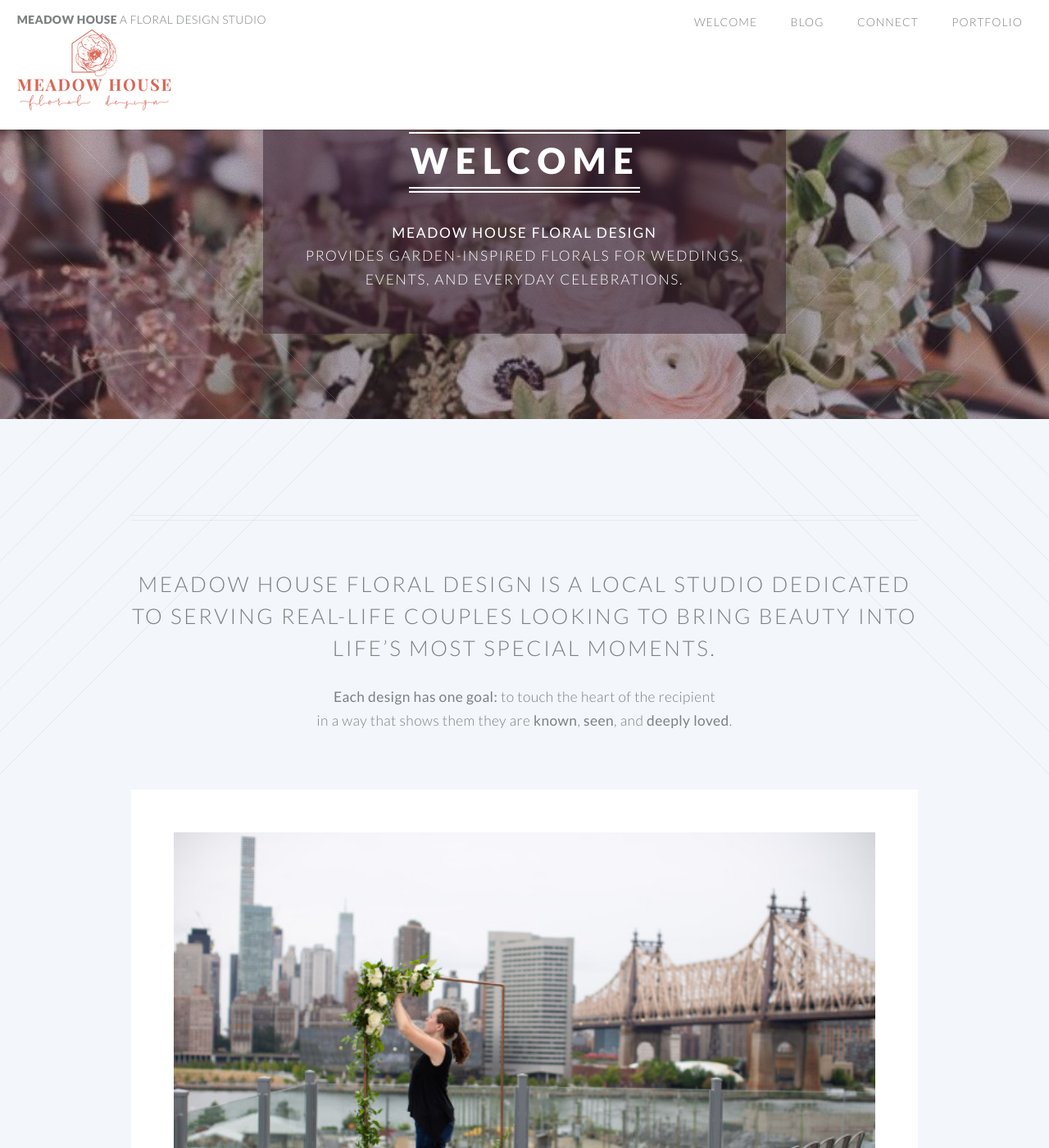
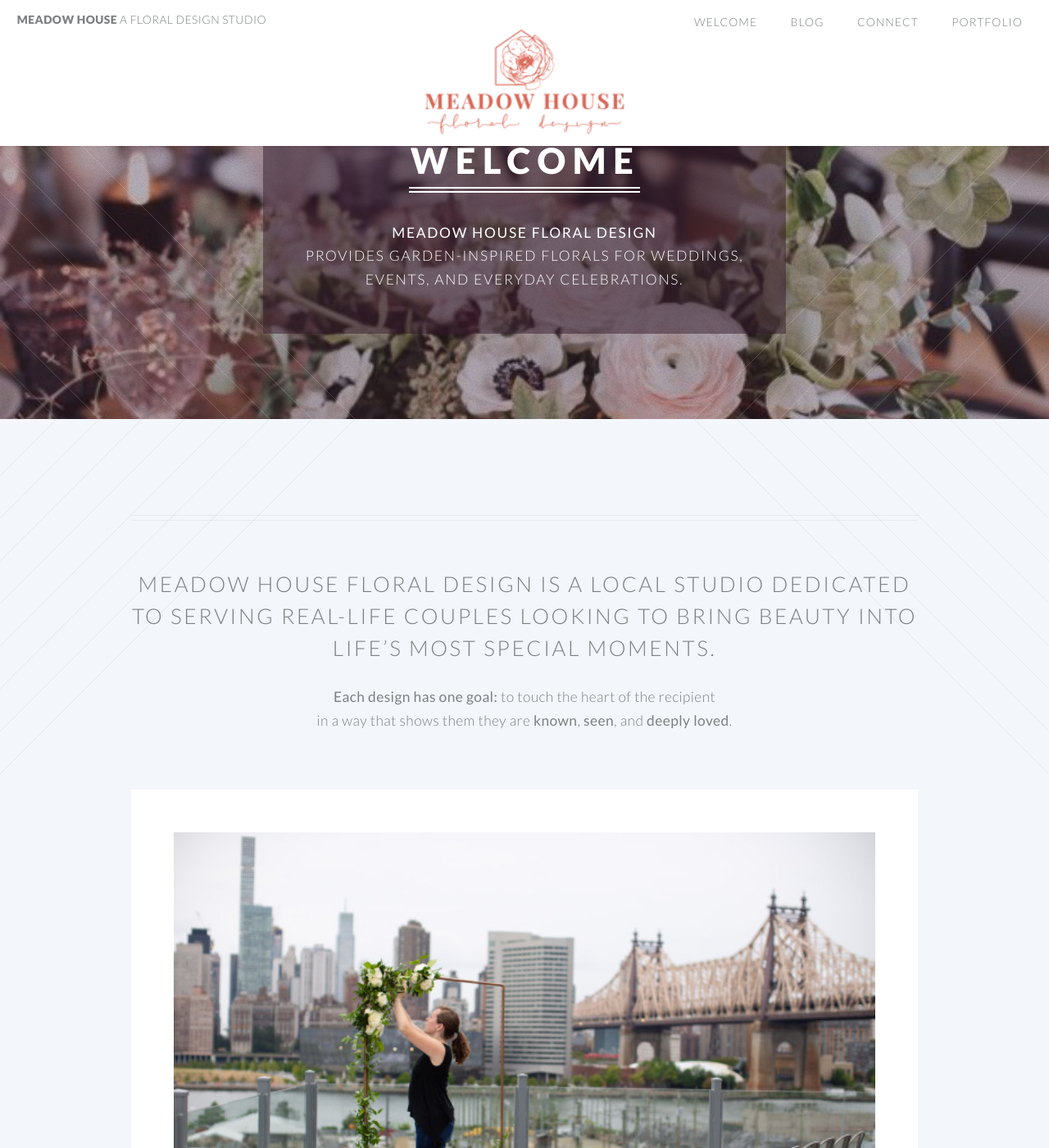
Before and after one commit to meadowhouse/meadowhouse.github.io, a Jekyll site: the page built from index.html, in a window 1280 px wide and 1400 px high. Shown: the whole window at 82% size. Built offline with Jekyll 4.4.1, drawn with Linux system fonts in a browser that asks for light colours.

Commit message:
resize main logo

```diff
--- a/css/style.css
+++ b/css/style.css
@@ -1125,3 +1125,10 @@
 			display: inline-block;
 			width: 5em;
 		}
+
+		#mainlogocoral {
+			margin: auto;
+			display: block;
+			width: 244px;
+
+		}
```
